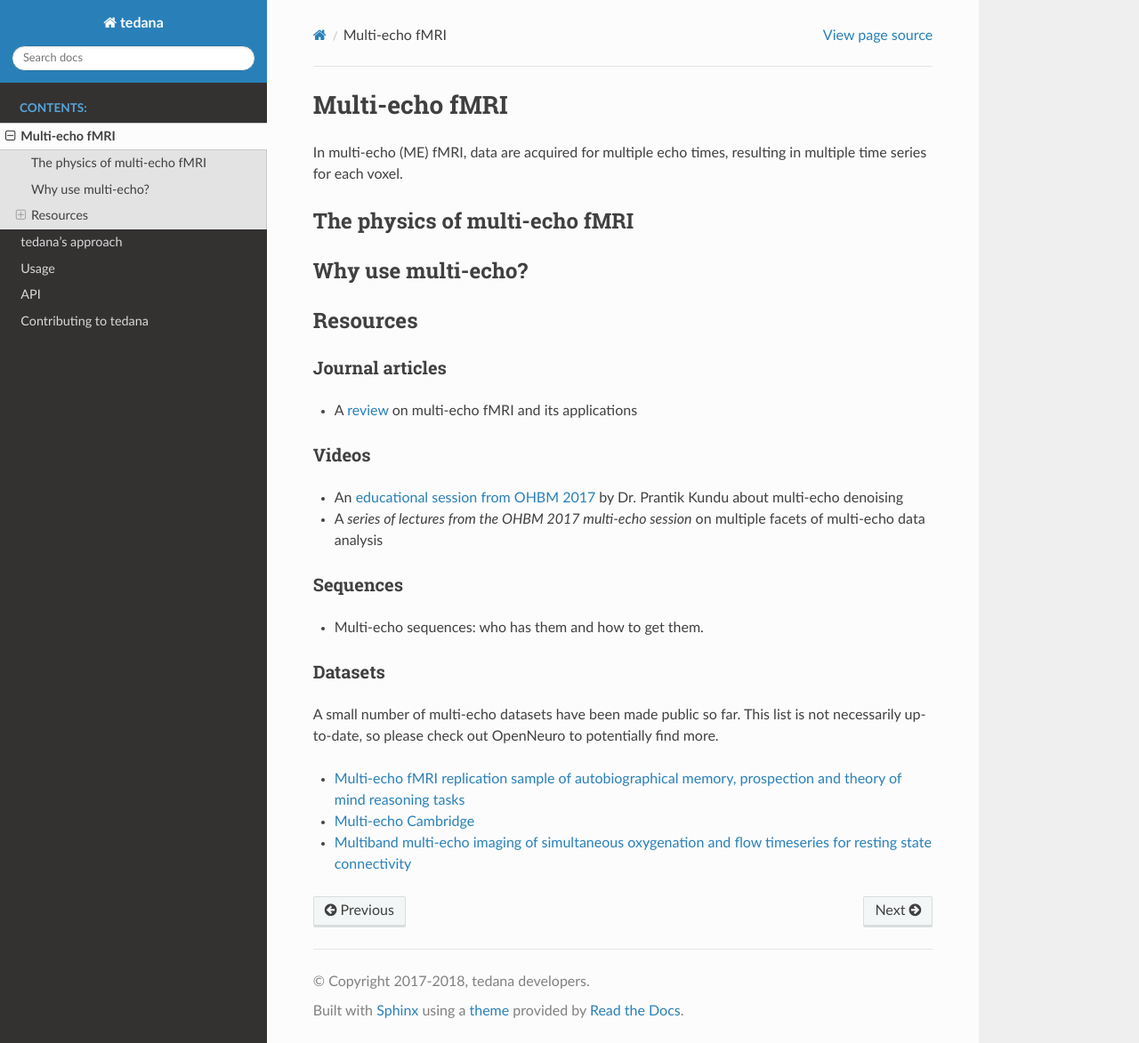
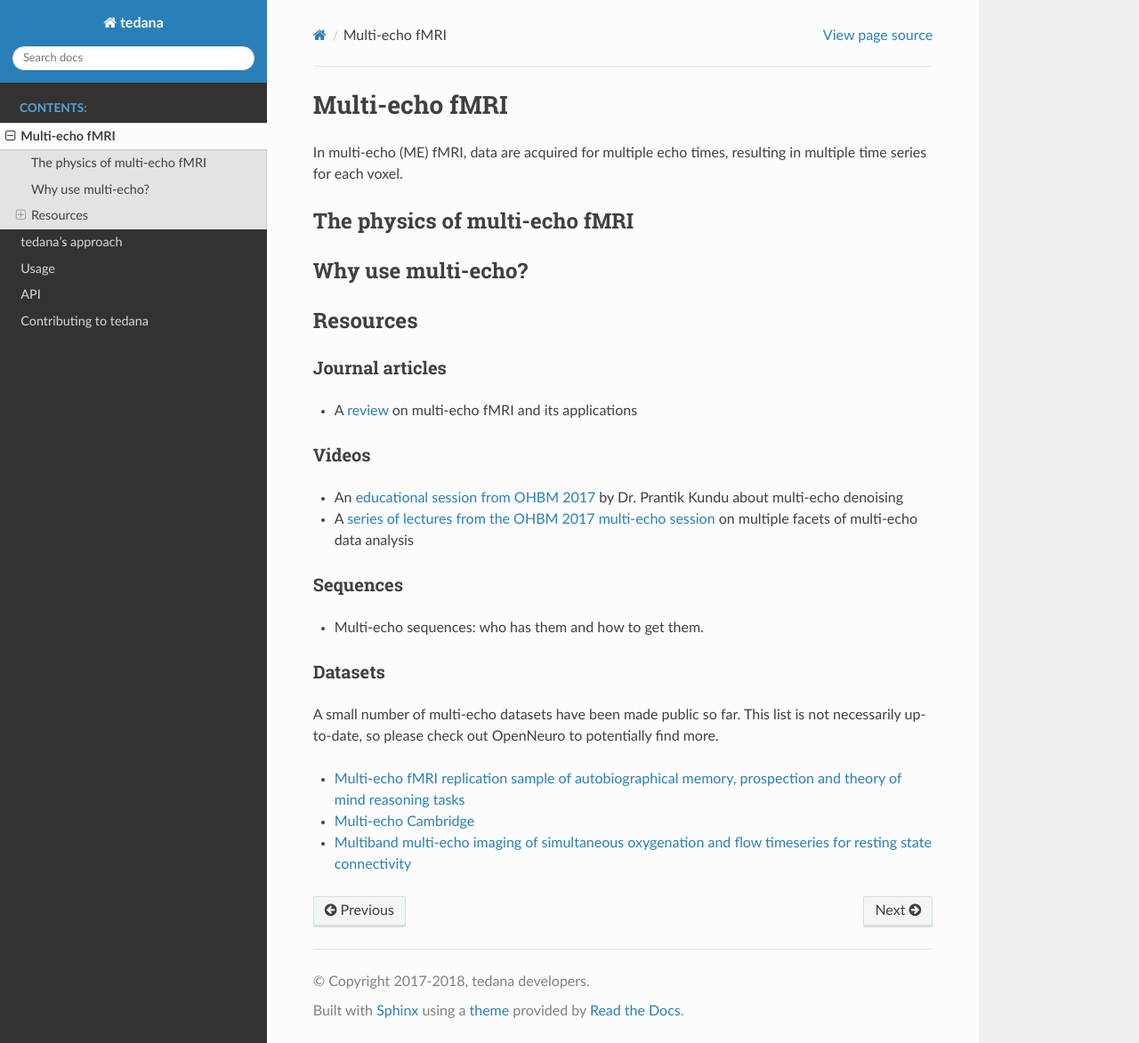
Before and after one commit to ME-ICA/tedana, a Sphinx documentation site: the page built from docs/multi-echo.rst, in a window 1280 px wide and 1173 px high. Shown: the whole window at 89% size. Built offline with Sphinx 7.4.7 and the Read the Docs theme 2.0.0, drawn with Linux system fonts in a browser that asks for light colours; formulas are drawn with MathJax 3; the version number could not be read and is left out.

Commit message:
Fix hyperlink.

```diff
--- a/docs/multi-echo.rst
+++ b/docs/multi-echo.rst
@@ -21,7 +21,7 @@ Journal articles
 Videos
 ******
 * An `educational session from OHBM 2017`_ by Dr. Prantik Kundu about multi-echo denoising
-* A `series of lectures from the OHBM 2017 multi-echo session` on multiple facets of multi-echo data analysis
+* A `series of lectures from the OHBM 2017 multi-echo session`_ on multiple facets of multi-echo data analysis
 
 .. _educational session from OHBM 2017: https://www.pathlms.com/ohbm/courses/5158/sections/7788/video_presentations/75977
 .. _series of lectures from the OHBM 2017 multi-echo session: https://www.pathlms.com/ohbm/courses/5158/sections/7822
```
